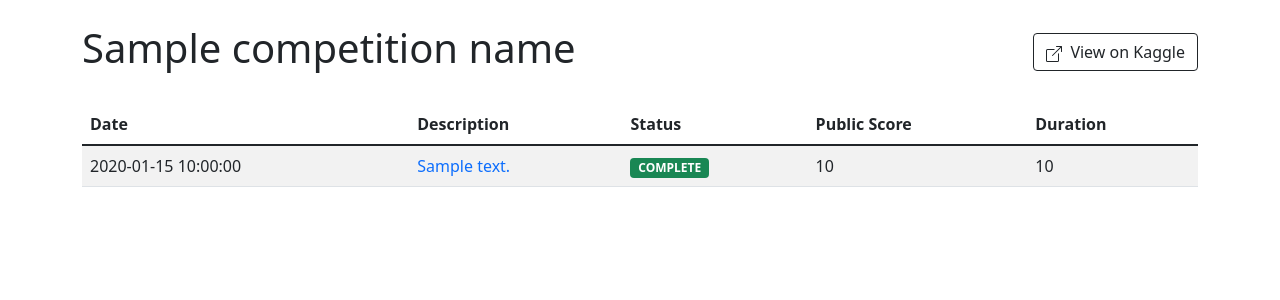
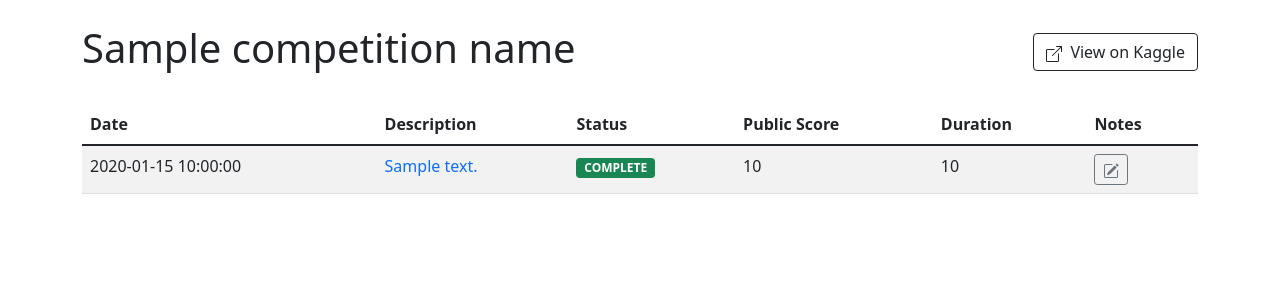
Before and after one commit to k8tems/kaggle_submission_poll, a Flask app: template templates/competition.html in a window 1280 px wide. Shown: the part 56-356 px from the top of the page. Run offline with Flask 2, Linux system fonts and the light colour scheme; the template is opened without the code that fills it: most values are stand-ins (such as "Sample title", 1, 10 or a date in 2020).

Commit message:
[FEATURE] Add notes column /w a button that shows a notes saving dialog. submission_url isn't sent to the server properly at the moment. On the fence about using submission_url as the key

```diff
--- a/app.py
+++ b/app.py
@@ -1,5 +1,5 @@
-from flask import Flask, render_template
-from tinydb import TinyDB
+from flask import Flask, render_template, request, jsonify
+from tinydb import TinyDB, Query
 import os
 import glob
 from datetime import datetime
@@ -57,5 +57,23 @@ def competition(competition_name):
                          submissions=submissions,
                          submissions_page_url=submissions_page_url)
 
+@app.route('/save_notes', methods=['POST'])
+def save_notes():
+    data = request.get_json()
+    competition_name = data.get('competition_name')
+    submission_url = data.get('submission_url')
+    notes = data.get('notes')
+
+    if not all([competition_name, submission_url]):
+        return jsonify({'success': False, 'error': 'Missing required fields'})
+
+    try:
+        db = TinyDB(f'db/{competition_name}.json')
+        Submission = Query()
+        db.update({'notes': notes}, Submission.url == submission_url)
+        return jsonify({'success': True})
+    except Exception as e:
+        return jsonify({'success': False, 'error': str(e)})
+
 if __name__ == '__main__':
     app.run(debug=True)
--- a/templates/base.html
+++ b/templates/base.html
@@ -5,6 +5,7 @@
     <meta name="viewport" content="width=device-width, initial-scale=1.0">
     <title>Kaggle Submission Tracker</title>
     <link href="https://cdn.jsdelivr.net/npm/bootstrap@5.1.3/dist/css/bootstrap.min.css" rel="stylesheet">
+    <script src="https://cdn.jsdelivr.net/npm/bootstrap@5.1.3/dist/js/bootstrap.bundle.min.js"></script>
 </head>
 <body>
     <nav class="navbar navbar-expand-lg navbar-dark bg-dark mb-4">
@@ -15,6 +16,5 @@
     <div class="container">
         {% block content %}{% endblock %}
     </div>
-    <script src="https://cdn.jsdelivr.net/npm/bootstrap@5.1.3/dist/js/bootstrap.bundle.min.js"></script>
 </body>
 </html>
--- a/templates/competition.html
+++ b/templates/competition.html
@@ -22,6 +22,7 @@
                     <th>Status</th>
                     <th>Public Score</th>
                     <th>Duration</th>
+                    <th>Notes</th>
                 </tr>
             </thead>
             <tbody>
@@ -38,18 +39,110 @@
                         </td>
                         <td>{{ submission.public_score if submission.public_score else '-' }}</td>
                         <td>{{ submission.formatted_duration }}</td>
+                        <td>
+                            <button type="button" class="btn btn-sm btn-outline-secondary edit-notes"
+                                    data-bs-toggle="modal"
+                                    data-bs-target="#notesModal"
+                                    data-submission-url="{{ submission.url }}"
+                                    data-submission-desc="{{ submission.description }}"
+                                    data-notes="{{ submission.notes if submission.notes else '' }}">
+                                <svg xmlns="http://www.w3.org/2000/svg" width="16" height="16" fill="currentColor" class="bi bi-pencil-square" viewBox="0 0 16 16">
+                                    <path d="M15.502 1.94a.5.5 0 0 1 0 .706L14.459 3.69l-2-2L13.502.646a.5.5 0 0 1 .707 0l1.293 1.293zm-1.75 2.456-2-2L4.939 9.21a.5.5 0 0 0-.121.196l-.805 2.414a.25.25 0 0 0 .316.316l2.414-.805a.5.5 0 0 0 .196-.12l6.813-6.814z"/>
+                                    <path fill-rule="evenodd" d="M1 13.5A1.5 1.5 0 0 0 2.5 15h11a1.5 1.5 0 0 0 1.5-1.5v-6a.5.5 0 0 0-1 0v6a.5.5 0 0 1-.5.5h-11a.5.5 0 0 1-.5-.5v-11a.5.5 0 0 1 .5-.5H9a.5.5 0 0 0 0-1H2.5A1.5 1.5 0 0 0 1 2.5v11z"/>
+                                </svg>
+                            </button>
+                        </td>
                     </tr>
                 {% endfor %}
             </tbody>
         </table>
     </div>
 
+    <!-- Single Notes Modal -->
+    <div class="modal fade" id="notesModal" tabindex="-1" aria-labelledby="notesModalLabel" aria-hidden="true">
+        <div class="modal-dialog">
+            <div class="modal-content">
+                <div class="modal-header">
+                    <h5 class="modal-title" id="notesModalLabel">Edit Notes</h5>
+                    <button type="button" class="btn-close" data-bs-dismiss="modal" aria-label="Close"></button>
+                </div>
+                <div class="modal-body">
+                    <form id="notesForm">
+                        <div class="mb-3">
+                            <label for="submissionDescription" class="form-label fw-bold"></label>
+                            <textarea class="form-control" id="notesText" rows="3"></textarea>
+                        </div>
+                    </form>
+                </div>
+                <div class="modal-footer">
+                    <button type="button" class="btn btn-secondary" data-bs-dismiss="modal">Close</button>
+                    <button type="button" class="btn btn-primary" id="saveNotes">Save changes</button>
+                </div>
+            </div>
+        </div>
+    </div>
+
     <script>
-        // Initialize tooltips
-        var tooltipTriggerList = [].slice.call(document.querySelectorAll('[data-bs-toggle="tooltip"]'))
-        var tooltipList = tooltipTriggerList.map(function (tooltipTriggerEl) {
-            return new bootstrap.Tooltip(tooltipTriggerEl)
-        })
+        document.addEventListener('DOMContentLoaded', function() {
+            // Initialize tooltips
+            var tooltipTriggerList = document.querySelectorAll('[data-bs-toggle="tooltip"]');
+            var tooltipList = [...tooltipTriggerList].map(tooltipTriggerEl => new bootstrap.Tooltip(tooltipTriggerEl));
+
+            // Get the modal element
+            const modal = document.getElementById('notesModal');
+            const notesModal = new bootstrap.Modal(modal);
+
+            // Handle modal opening
+            document.querySelectorAll('.edit-notes').forEach(button => {
+                button.addEventListener('click', function() {
+                    const submissionUrl = this.getAttribute('data-submission-url');
+                    const submissionDesc = this.getAttribute('data-submission-desc');
+                    const notes = this.getAttribute('data-notes');
+
+                    // Update modal content
+                    document.querySelector('#submissionDescription').textContent = 'Notes for submission: ' + submissionDesc;
+                    document.querySelector('#notesText').value = notes;
+
+                    // Store the submission URL in the modal for later use
+                    modal.setAttribute('data-submission-url', submissionUrl);
+                });
+            });
+
+            // Handle notes saving
+            document.getElementById('saveNotes').addEventListener('click', function() {
+                const submissionUrl = modal.getAttribute('data-submission-url');
+                const notes = document.querySelector('#notesText').value;
+
+                fetch('/save_notes', {
+                    method: 'POST',
+                    headers: {
+                        'Content-Type': 'application/json',
+                    },
+                    body: JSON.stringify({
+                        competition_name: '{{ competition_name }}',
+                        submission_url: submissionUrl,
+                        notes: notes
+                    })
+                })
+                .then(response => response.json())
+                .then(data => {
+                    if (data.success) {
+                        // Update the data attribute on the button for this submission
+                        const button = document.querySelector(`.edit-notes[data-submission-url="${submissionUrl}"]`);
+                        if (button) {
+                            button.setAttribute('data-notes', notes);
+                        }
+                        notesModal.hide();
+                    } else {
+                        alert('Failed to save notes: ' + data.error);
+                    }
+                })
+                .catch(error => {
+                    console.error('Error:', error);
+                    alert('Failed to save notes. Please try again.');
+                });
+            });
+        });
     </script>
 {% else %}
     <div class="alert alert-info">
```
